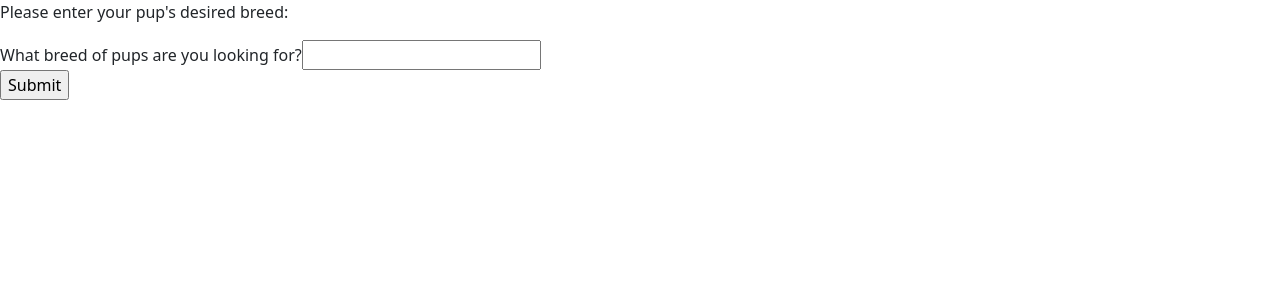
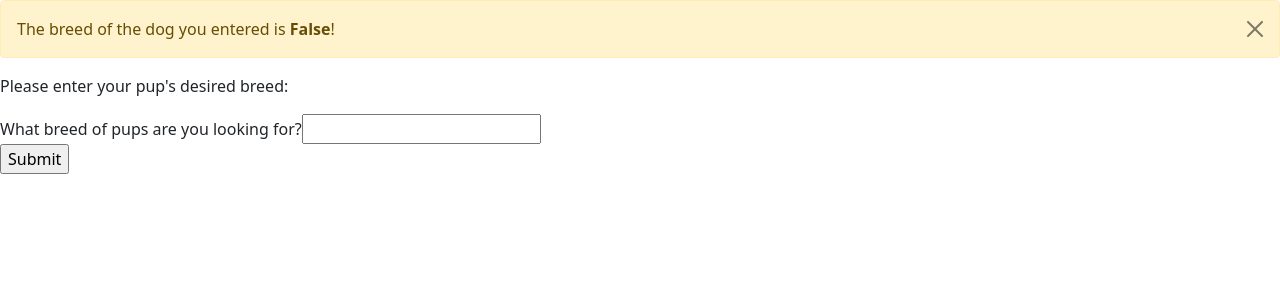
Before and after one commit to fahim-rafi/flasklearn, a Flask app: page / in a window 1280 px wide. Shown: the top 300 px of the page. Run offline with Flask 2, Linux system fonts and the light colour scheme; one stand-in notice (Sample message) is shown.

Commit message:
added fade-alert to 06 forms

```diff
--- a/06 forms/templates/index.html
+++ b/06 forms/templates/index.html
@@ -2,9 +2,18 @@
 
 {% block content %}
 
+{% for message in get_flashed_messages() %}
+
+<div class="alert alert-warning alert-dismissible fade show" role="alert">
+    The breed of the dog you entered is <strong>{{ breed }}</strong>!
+    <button type="button" class="btn-close" data-bs-dismiss="alert" aria-label="Close"></button>
+</div>
+
+{% endfor %}
+
 <p>
     {% if breed %}
-    The breed of the dog you entered is {{ breed }}. You can update it in the form below:
+    You can update the breed in the form below:
     {% else %}
     Please enter your pup's desired breed:
     {% endif %}
```
